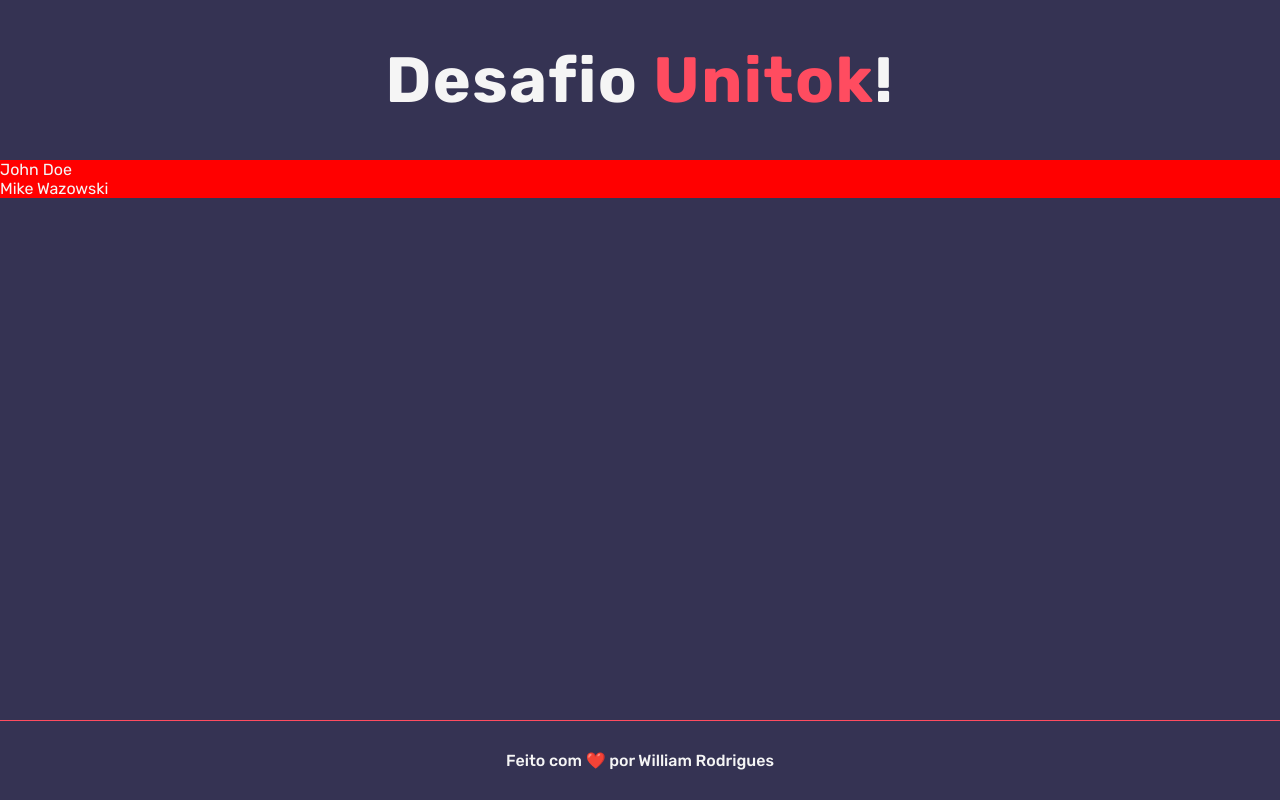
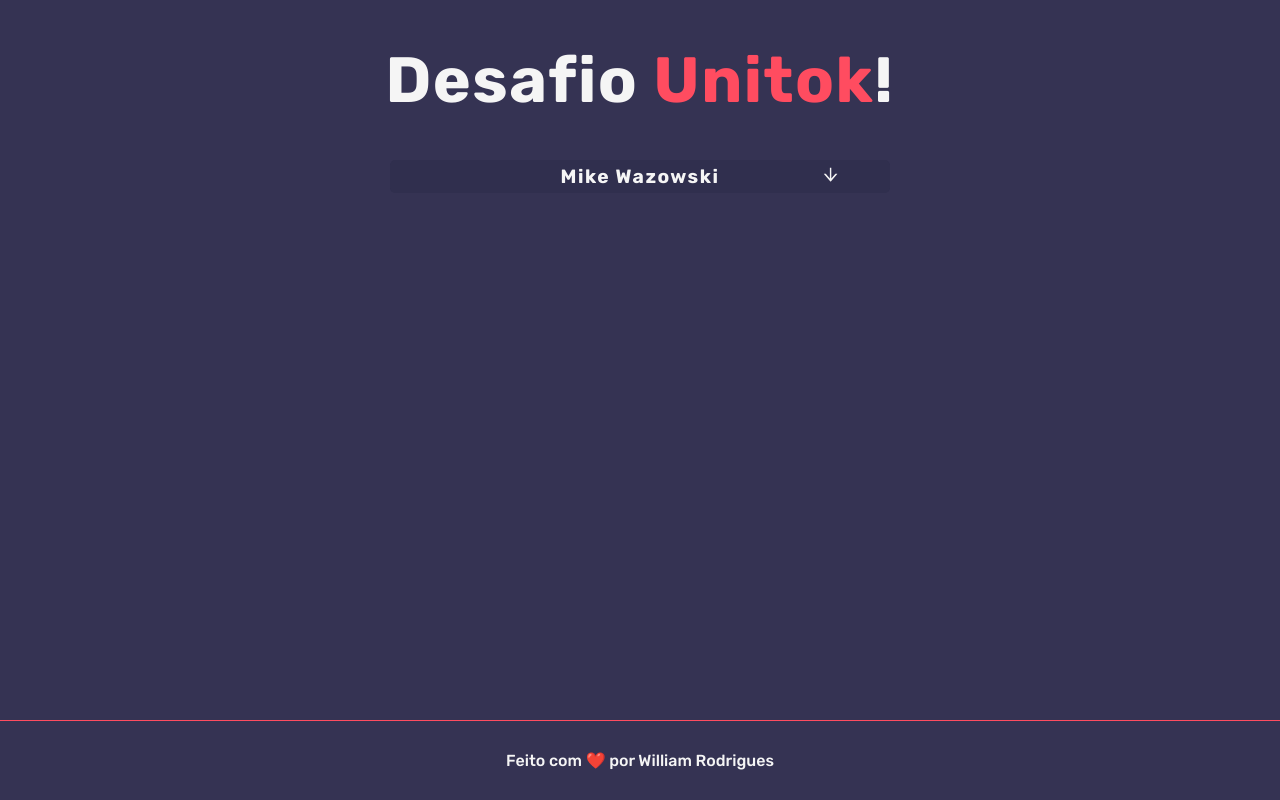
Before and after one commit to WllRod/Unitok, a Next.js app: page /qrCode in a window 1280 px wide. Built offline with nearby package versions, Linux system fonts and the light colour scheme.

Commit message:
Finalização da pagina de QrCode

```diff
--- a/data/users/usersData.js
+++ b/data/users/usersData.js
@@ -1,19 +1,11 @@
 const users = [
-	{
+
+  {
     id: 1,
-    name: 'John Doe',
-    facebook: null,
-    linkedIn: null,
-    instagram: null,
-    twitter: null,
-    github: null
-  },
-  {
-    id: 2,
     name: 'Mike Wazowski',
-    facebook: null,
-    linkedIn: null,
-    instagram: null,
+    facebook: 'https://pt-br.facebook.com/MonstersIncMikeWazowski/',
+    linkedIn: 'https://br.linkedin.com/in/mike-wazowski-15100991',
+    instagram: 'https://www.instagram.com/mike_wazowskki/',
     twitter: null,
     github: null
   }
--- a/package.json
+++ b/package.json
@@ -12,6 +12,7 @@
     "next": "12.1.6",
     "react": "18.1.0",
     "react-dom": "18.1.0",
+    "react-icons": "^4.4.0",
     "react-qr-code": "^2.0.7"
   },
   "devDependencies": {
--- a/pages/qrCode/index.js
+++ b/pages/qrCode/index.js
@@ -1,9 +1,8 @@
-import Head from 'next/head'
-import Image from 'next/image'
 import styles from '../../styles/Home.module.css'
 import qrCodeStyles from '../../styles/QrCode.module.css'
 import { useState, useEffect } from 'react'
 import QRCode from "react-qr-code";
+import { AiOutlineArrowDown, AiOutlineArrowUp } from 'react-icons/ai'
 
 
 function Collapse(props){
@@ -16,7 +15,8 @@ function Collapse(props){
   useEffect(() => {
     if( document.getElementById(id) )
     {
-      document.getElementById(id).style.setProperty('display', expand ? 'initial' : 'none')
+      document.getElementById(id).style.setProperty('display', expand ? 'flex' : 'none')
+
     }
   }, [ expand ])
 
@@ -28,10 +28,15 @@ function Collapse(props){
   }, [ baseUrl ])
 
   return(
-    <div style={{ display: 'flex', flexDirection: 'column', gap: '20px', background: 'red', height: 'max-content'}}>
-      <span onClick={() => setExpand(!expand)}>{title}</span>
+    <div className={qrCodeStyles.expandContainer}>
+      <section onClick={() => setExpand(!expand)} className={qrCodeStyles.title}>
+        <span>{title}</span>
+        { expand ? <AiOutlineArrowUp className={qrCodeStyles.arrow}/> : <AiOutlineArrowDown className={qrCodeStyles.arrow}/>}
+      </section>
       <div className={qrCodeStyles.container} {...props} id={id}>
-        <QRCode value={`${baseUrl}${url}`} size={100}  />
+        <section style={{ height: 'max-content'}}>
+          <QRCode value={`${baseUrl}${url}`} size={100} />
+        </section>
       </div>
     </div>
   )
@@ -59,11 +64,13 @@ export default function Codes() {
         <span>Desafio <a href={"https://unitok.com/"} className={styles.unitok} target={"_blank"} rel="noreferrer">Unitok</a>!</span>
       </header>
       <section className={styles.content}>
+        <section className={qrCodeStyles.content}>
         {
           userData.map(( item, index ) => {
             return <Collapse title={item.name} key={item.id} url={`/users/${item.id}`}/>
           })
         }
+        </section>
 
       </section>
       <footer className={styles.footer}>Feito com ❤️ por William Rodrigues</footer>
--- a/styles/Home.module.css
+++ b/styles/Home.module.css
@@ -4,6 +4,7 @@
   font-family: 'Rubik', sans-serif;
   display: flex;
   flex-direction: column;
+
 
 }
 
@@ -24,6 +25,9 @@
 
 .content{
   height: 70%;
+  overflow-y: scroll;
+
+
 }
 
 .footer{
--- a/styles/QrCode.module.css
+++ b/styles/QrCode.module.css
@@ -1,16 +1,68 @@
 .container{
-    background:grey;
-    animation: increase 5s forwards;
-    display: none;
+    background:rgb(48, 47, 78) !important;
+    animation: increase 1s forwards;
+    align-items: center;
+    justify-content: center;
+    width: 500px;
+    position: relative;
+    padding: 5px;
+    border-radius: 0 0 5px 5px;
+}
+.container::before{
+    content: "";
+    position: absolute;
+    left: 0;
+    top: 0;
+    height: 1px;
+    width: 100%;
+    animation: borderIncrease 1.2s ease-in-out;
+    border-top: 1px solid rgb(255, 76, 96);
 }
 
+.content{
+    width: 100%;
+    height: 100%;
+    display: flex;
+    flex-direction: column;
+    gap:20px;
+    position: relative;
+
+
+}
+
+.expandContainer{
+    display: flex;
+    flex-direction: column;
+    height: max-content;
+    align-items: center;
+    border-radius: 5px;
+
+}
+
+.title{
+    background:rgb(48, 47, 78) !important;
+    width: 500px;
+    text-align: center;
+    padding: 5px;
+    font-weight: 700;
+    letter-spacing: 1.5px;
+    border-radius: 5px;
+    position: relative;
+    cursor: pointer;
+    font-size: 1.2rem;
+}
+
+.arrow{
+    position: absolute;
+    right: 10%;
+}
 
 @keyframes increase{
     from{ height: 0vh; }
-    to{ height: 50vh; }
+    to{ height: 20vh; }
 }
 
-@keyframes fade{
-    from{ display: none; }
-    to{ display: initial; }
+@keyframes borderIncrease{
+    from{ width: 0%; }
+    to{ width: 100%; }
 }
--- a/styles/globals.css
+++ b/styles/globals.css
@@ -14,10 +14,23 @@ body {
 a {
   color: inherit;
   text-decoration: none;
+  overflow: hidden;
 }
 
 * {
   box-sizing: border-box;
+}
+*::-webkit-scrollbar{
+  width: 5px;
+}
+*::-webkit-scrollbar-thumb{
+  background-color: rgb(255, 76, 96);
+  border-radius: 10px;
+  height: 10px;
+}
+*::-webkit-scrollbar-track{
+  margin-top: 7px;
+  margin-bottom: 7px;
 }
 
 #light{
```
Also changed, not shown: 1 other file (tests, documents, lock files or other folders).
